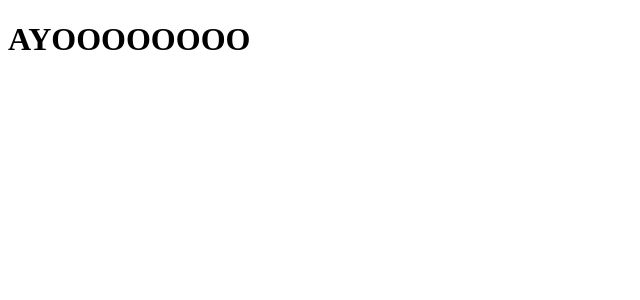
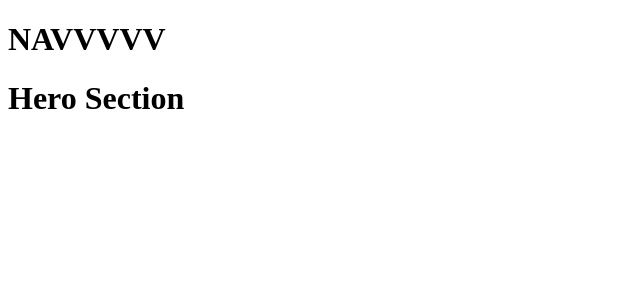
Before and after one commit to guandradeamm/webull-clone, a React (Create React App) app: page / in a window 1280 px wide. Shown: the top 300 px of the page, without its empty margins (0-640 px from the left). Built offline with nearby package versions, Linux system fonts and the light colour scheme.

Commit message:
feat: add project files

```diff
--- a/package.json
+++ b/package.json
@@ -9,6 +9,7 @@
     "react": "^17.0.2",
     "react-dom": "^17.0.2",
     "react-scripts": "4.0.3",
+    "styled-components": "^5.3.3",
     "web-vitals": "^1.0.1"
   },
   "scripts": {
--- a/src/App.js
+++ b/src/App.js
@@ -1,7 +1,11 @@
+import Hero from "./components/Hero";
+import Navbar from "./components/Navbar";
+
 function App() {
   return (
     <div>
-      <h1>AYOOOOOOOO</h1>
+      <Navbar />
+      <Hero />
     </div>
   );
 }
--- /dev/null
+++ b/src/components/Hero.js
@@ -0,0 +1,11 @@
+import React from "react";
+
+const Hero = () => {
+  return (
+    <div>
+      <h1>Hero Section</h1>
+    </div>
+  );
+};
+
+export default Hero;
--- /dev/null
+++ b/src/components/Navbar.js
@@ -0,0 +1,11 @@
+import React from "react";
+
+const Navbar = () => {
+  return (
+    <div>
+      <h1>NAVVVVV</h1>
+    </div>
+  );
+};
+
+export default Navbar;
```
Also changed, not shown: 1 other file (tests, documents, lock files or other folders).
